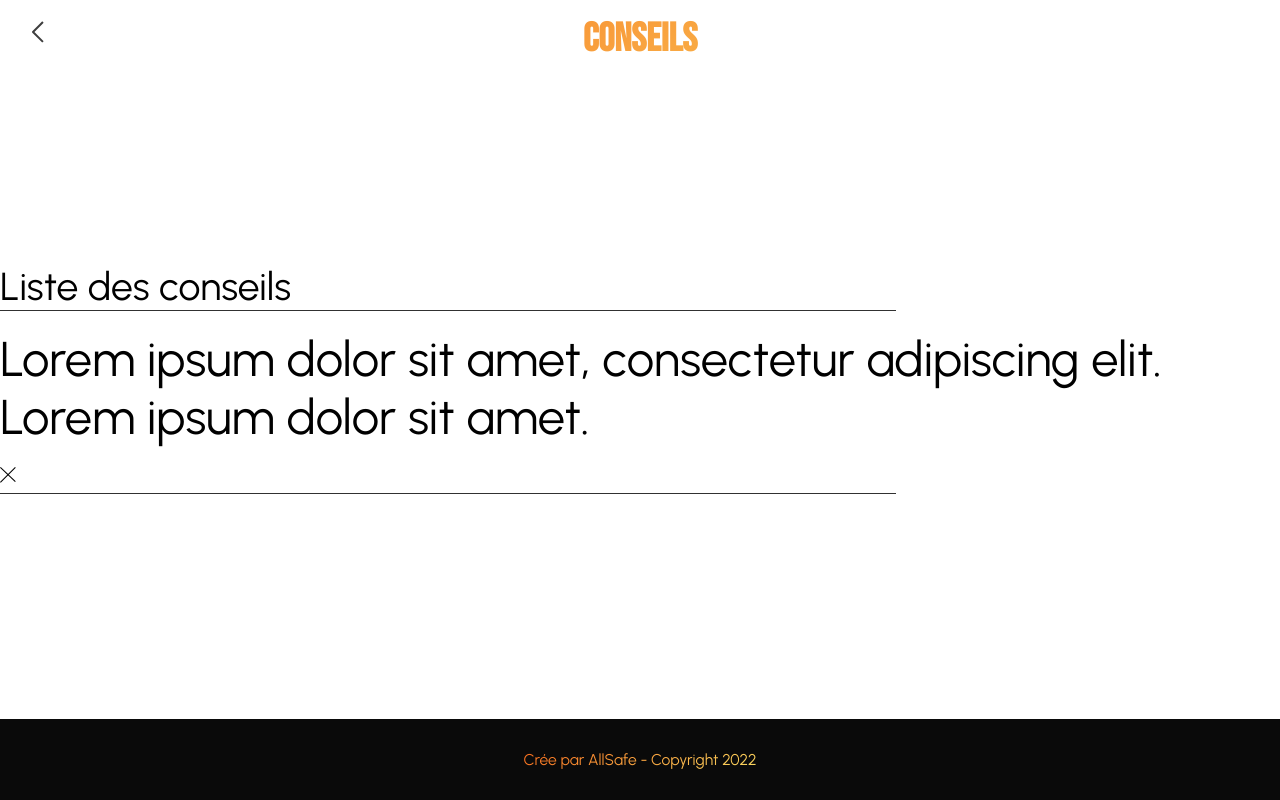
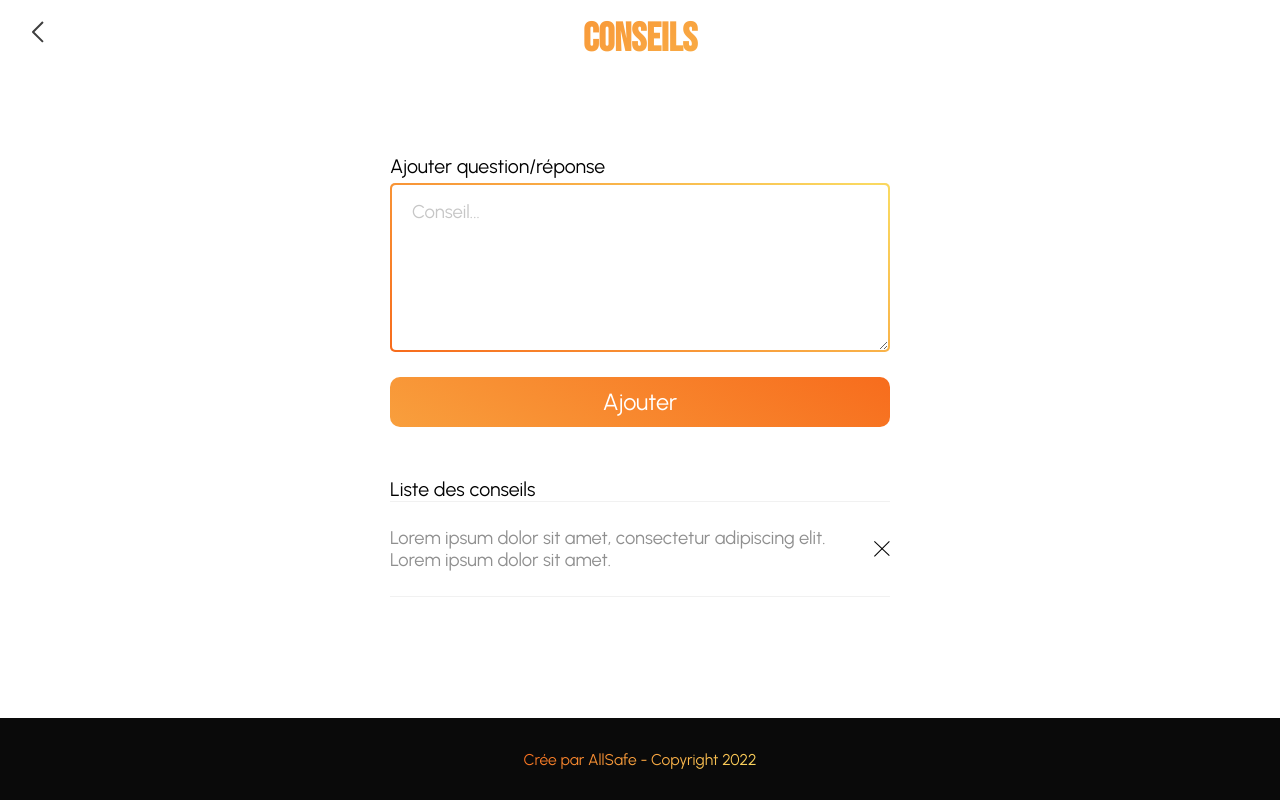
Before and after one commit to HipppB/safeHub, a PHP site: page /views/auth/conseils-admin.html in a window 1280 px wide. Run offline with PHP 8.4, Linux system fonts and the light colour scheme.

Commit message:
conseils admin

```diff
--- a/src/views/auth/conseils-admin.html
+++ b/src/views/auth/conseils-admin.html
@@ -21,18 +21,37 @@
             leftButtonPath="../views/assets/icons/backButton.svg"
             width="25px"
         ></div>
-        <div>
-            <p>Liste des conseils</p>
-            <div class="line"></div>
+
+        <div class="conseils-container">
             <div>
-                <p>
-                    Lorem ipsum dolor sit amet, consectetur adipiscing elit.
-                    Lorem ipsum dolor sit amet.
-                </p>
-                <img src="../views/assets/icons/close.svg" />
+                <p class="conseilsTitle">Ajouter question/réponse</p>
+                <div>
+                    <div
+                        class="input-label-container"
+                        name="search"
+                        multiline="true"
+                        placeholderInside="Conseil..."
+                    ></div>
+                </div>
+                <button class="button mT25">Ajouter</button>
+            </div>
+
+            <div class="mT50">
+                <p class="conseilsTitle">Liste des conseils</p>
                 <div class="line"></div>
+                <div>
+                    <div class="iconParagraph mB25">
+                        <p class="conseilsParagraph">
+                            Lorem ipsum dolor sit amet, consectetur adipiscing
+                            elit. Lorem ipsum dolor sit amet.
+                        </p>
+                        <img src="../views/assets/icons/close.svg" />
+                    </div>
+                    <div class="line"></div>
+                </div>
             </div>
         </div>
+
         <!-- Footer -->
         <div class="footer-container" small="true"></div>
     </body>
--- a/src/views/styles/common/common.css
+++ b/src/views/styles/common/common.css
@@ -187,7 +187,7 @@ h1,
     outline: none;
     border: none;
     font-family: 'Urbanist', sans-serif;
-    font-size: 0.4em;
+    font-size: 0.3em;
     padding: 0 20px 0 20px;
     height: 50px;
     z-index: 3;
--- a/src/views/styles/conseilsAdmin.css
+++ b/src/views/styles/conseilsAdmin.css
@@ -1,2 +1,25 @@
+.conseils-container {
+    align-self: center;
+    width: min(80vw, 500px);
+}
+
+.conseilsParagraph {
+    font-size: 0.3em;
+    color: rgb(143, 143, 143);
+}
+
+.conseilsTitle {
+    font-size: 0.5em;
+}
+
 .line {
+    height: 1px;
+    background-color: #f1f1f1;
+    width: 100%;
 }
+
+.iconParagraph {
+    display: flex;
+    align-items: center;
+    justify-content: center;
+}
```
